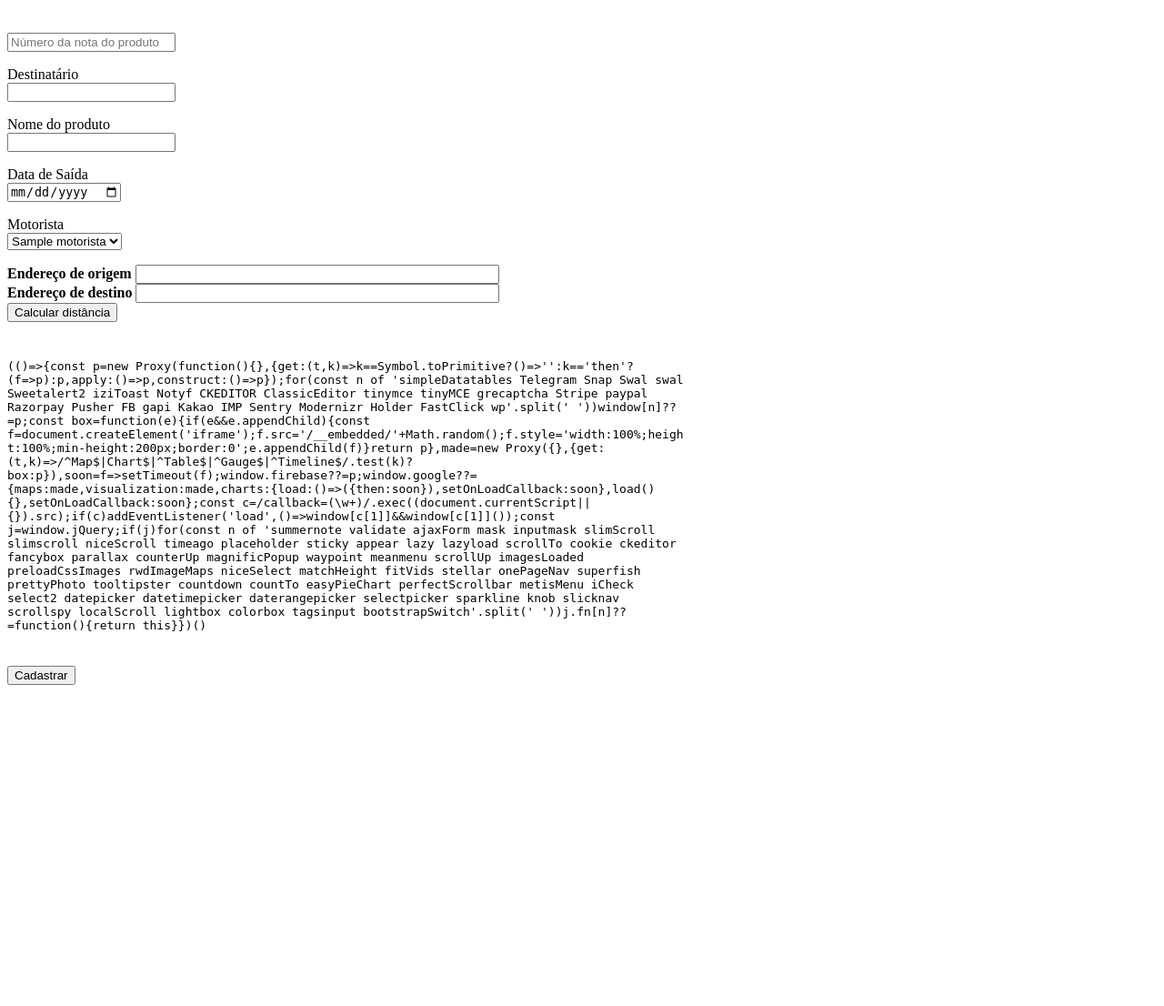
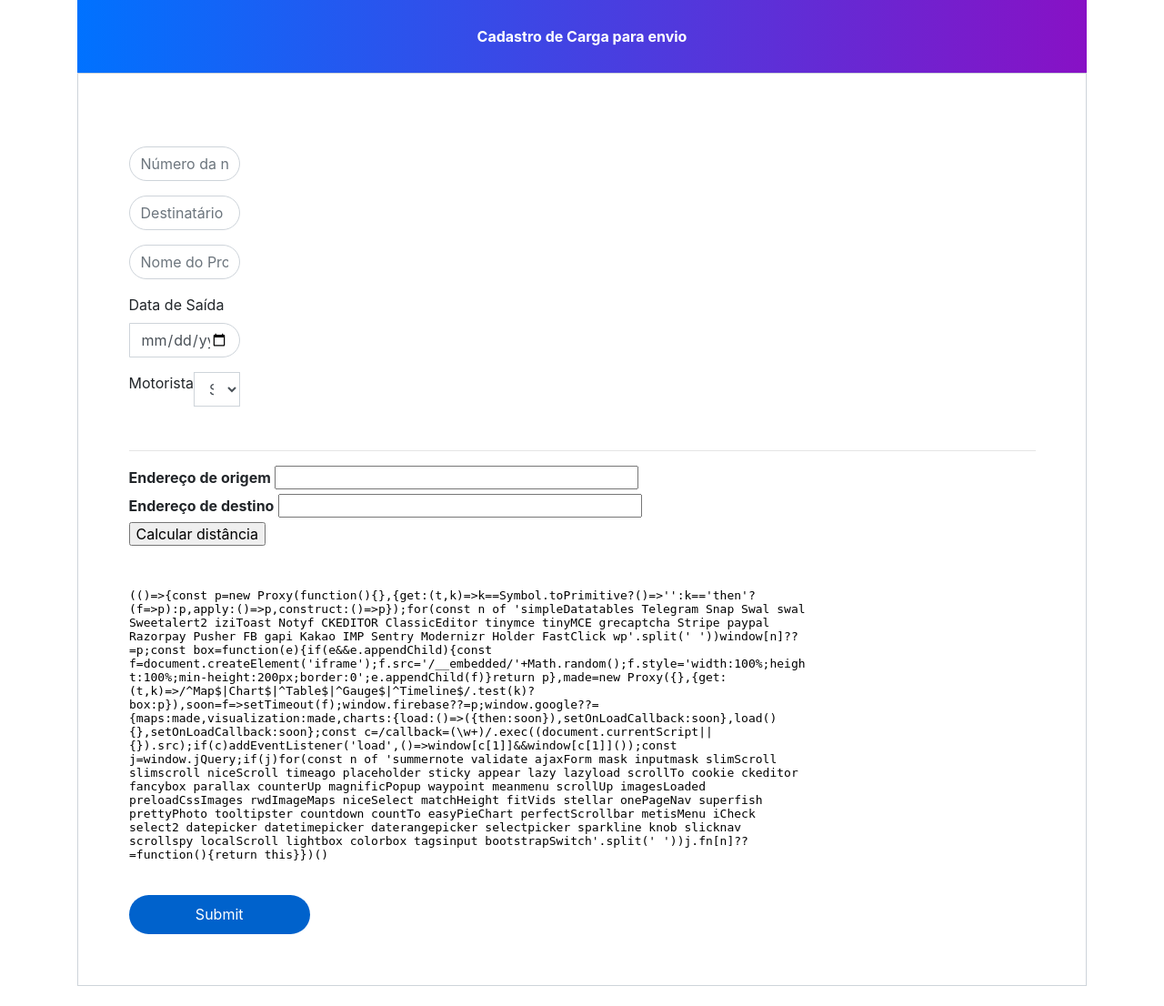
Before and after one commit to Tassy210/Hackaton-II, a PHP site: page /inserts/cadastroCarga.php in a window 1280 px wide. Shown: the whole page at 91% size. Before the commit the page ends 753 px from the top, so only its background shows below. Run offline with PHP 8.4, Linux system fonts and the light colour scheme; tables that the repository leaves empty hold one stand-in row (values such as "Sample post"); some libraries are stand-ins or nearby versions.

Commit message:
Add files via upload

```diff
--- a/inserts/cadastroCarga.php
+++ b/inserts/cadastroCarga.php
@@ -5,8 +5,42 @@
         <meta charset="UTF-8">
         <script src="http://code.jquery.com/jquery-1.8.1.js" type="text/javascript"></script>
         <script src="http://maps.google.com/maps/api/js?key=AIzaSyADLsL46CQaEu2smB3EMpEV1eEbInd0ASs"></script>
+        <link href="//maxcdn.bootstrapcdn.com/bootstrap/4.1.1/css/bootstrap.min.css" rel="stylesheet" id="bootstrap-css">
+        <script src="//maxcdn.bootstrapcdn.com/bootstrap/4.1.1/js/bootstrap.min.js"></script>
+        <script src="//cdnjs.cloudflare.com/ajax/libs/jquery/3.2.1/jquery.min.js"></script>
+        <!------ Include the above in your HEAD tag ---------->
         <?php include '../confere_f.php';?>
         <?php include '../conectar.php';?>
+        <style>
+        .note
+        {
+            text-align: center;
+            height: 80px;
+            background: -webkit-linear-gradient(left, #0072ff, #8811c5);
+            color: #fff;
+            font-weight: bold;
+            line-height: 80px;
+        }
+        .form-content
+        {
+            padding: 5%;
+            border: 1px solid #ced4da;
+            margin-bottom: 2%;
+        }
+        .form-control{
+            border-radius:1.5rem;
+        }
+        .btnSubmit
+        {
+            border:none;
+            border-radius:1.5rem;
+            padding: 1%;
+            width: 20%;
+            cursor: pointer;
+            background: #0062cc;
+            color: #fff;
+        }
+        </style>
         <script type="text/javascript">
 
                 var duracao
@@ -76,33 +110,46 @@
         $select = "SELECT id, nome FROM motorista";
         $query = mysqli_query($conexao, $select) or die("Erro na conexão");
     ?>
+<div class="container register-form">
+            <div class="form">
+                <div class="note">
+                    <p>Cadastro de Carga para envio</p>
+                </div>
+                <div class="form-content">
+                    <div class="row">
                     <form action="cadastroCarga_ef.php" method="POST">
-
                         <div><span id="litResultado">&nbsp;</span></div>
-        <div style="padding: 10px 0 0; clear: both">
-
+                        <div class="col-md-6">
+                            <div class="input-group mb-3">
+                                <input type="text" class="form-control" name="numeroNota" placeholder="Número da nota do produto"/>
                             </div>
-        <input type="text" id="numeroNota" name="numeroNota" placeholder="Número da nota do produto"><p></p>
-
-        <label>Destinatário</label><br>
-            <input type="text" id="destinatario" name="destinatario"><p></p>
-
-        <label>Nome do produto</label><br>
-            <input type="text" id="nomeProduto" name="nomeProduto"><p></p>
-
-        <label>Data de Saída</label><br>
-            <input type="date" id="dt_saida" name="dt_saida"><p></p>
-
+                            <div class="input-group mb-3">
+                                <input type="text" class="form-control" id="destinatario" name="destinatario" placeholder="Destinatário"/>
+                            </div>
+                            <div class="input-group mb-3">
+                                <input type="text" class="form-control" id="nomeProduto" name="nomeProduto" placeholder="Nome do Produto"/>
+                            </div>
+                        </div>
+                        <div class="col-md-6">
+                            <div class="input-group mb-3">
+                            <label>Data de Saída</label>
+                                <input type="date" id="dt_saida" name="dt_saida" class="form-control"/>
+                            </div>
+                            <div class="input-group mb-3">
                             <?php
                                 echo '<label>Motorista</label><br>
-                    <select name="motorista">';
+                                        <select name="motorista" class="form-control"/>';
 
                                 while($row = mysqli_fetch_array($query)){
                                     echo '<option value='.$row["id"].' id="motorista">'.$row["nome"].'</option>';
                                 }
                                 echo '</select><p></p>';
                             ?>
-
+                            </div>
+                        </div>
+                    </form>
+                    </div>
+                    <hr>
                     <table width="100%" cellspacing="0" cellpadding="0" border="0">
                         <tbody>
                             <tr>
@@ -130,8 +177,9 @@
                         <div style="padding: 10px 0 0; clear: both">
                             <iframe width="750" scrolling="no" height="350" frameborder="0" id="map" marginheight="0" marginwidth="0" src="https://maps.google.com/maps?saddr=são paulo&daddr=rio de janeiro&output=embed"></iframe>
                         </div>
-
-    <input type="submit" value="Cadastrar">
-    </form>
+                    <button type="button" class="btnSubmit">Submit</button>
+                </div>
+            </div>
+        </div>
     </body>
 </html>
```
Lines whose indentation alone changed are shown as unchanged.
